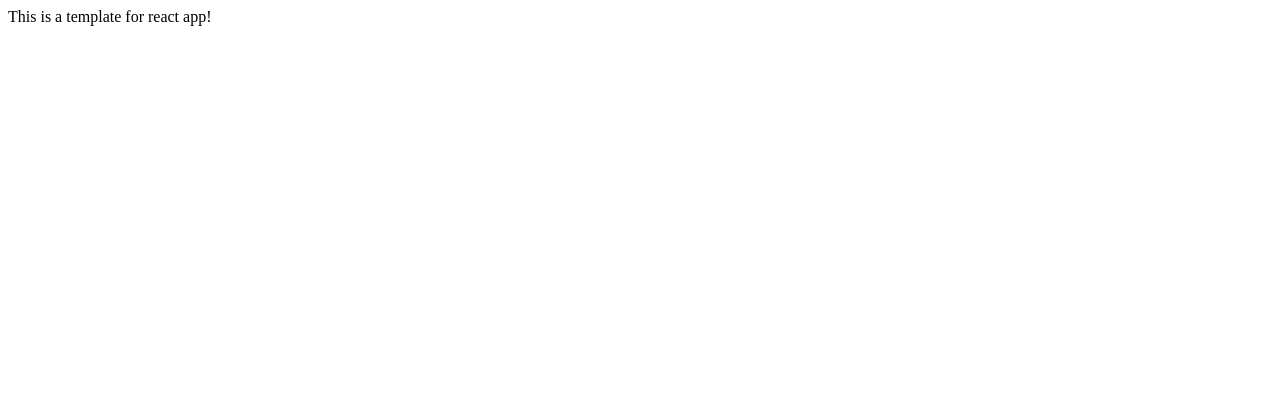
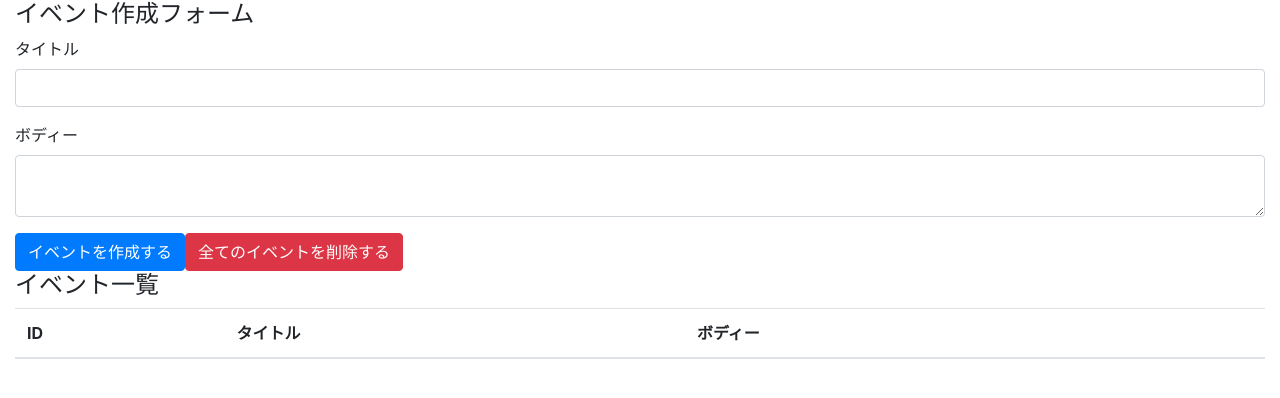
Before and after one commit to SUDA-KOUZOU/react-hooks-zz, a React (Create React App) app: page / in a window 1280 px wide. Shown: the top 398 px of the page. Built offline with nearby package versions, Linux system fonts and the light colour scheme.

Commit message:
create event form and event table with bootstrap

```diff
--- a/package.json
+++ b/package.json
@@ -3,6 +3,7 @@
   "version": "0.1.0",
   "private": true,
   "dependencies": {
+    "bootstrap": "4.3.1",
     "react": "^17.0.2",
     "react-dom": "^17.0.2",
     "react-scripts": "3.0.1"
--- a/src/App.js
+++ /dev/null
@@ -1,11 +0,0 @@
-import React from 'react'
-
-const App = () =>  {
-  return (
-    <div>
-      This is a template for react app!
-    </div>
-  )
-}
-
-export default App;
--- /dev/null
+++ b/src/components/App.js
@@ -0,0 +1,39 @@
+import React from 'react'
+import 'bootstrap/dist/css/bootstrap.min.css'
+
+const App = () =>  {
+  return (
+
+    <div className="container-fluid">
+      <h4>イベント作成フォーム</h4>
+      <form>
+        <div className="form-group">
+          <label htmlFor="formEventTitle">タイトル</label>
+          <input className="form-control" id="formEventTitle" />
+        </div>
+        <div className="form-group">
+          <label htmlFor="formEventBody">ボディー</label>
+          <textarea className="form-control" id="formEventBody" />
+        </div>
+        <button className="btn btn-primary">イベントを作成する</button>
+        <button className="btn btn-danger">全てのイベントを削除する</button>
+      </form>
+      <h4>イベント一覧</h4>
+      <table className="table table-hover">
+        <thead>
+          <tr>
+            <th>ID</th>
+            <th>タイトル</th>
+            <th>ボディー</th>
+            <th></th>
+          </tr>
+        </thead>
+        <tbody>
+
+        </tbody>
+      </table>
+    </div>
+  )
+}
+
+export default App;
--- a/src/index.js
+++ b/src/index.js
@@ -1,5 +1,5 @@
 import React from 'react'
 import ReactDOM from 'react-dom'
-import App from './App'
+import App from './components/App'
 
 ReactDOM.render(<App />, document.getElementById('root'))
```
Also changed, not shown: 1 other file (tests, documents, lock files or other folders).
